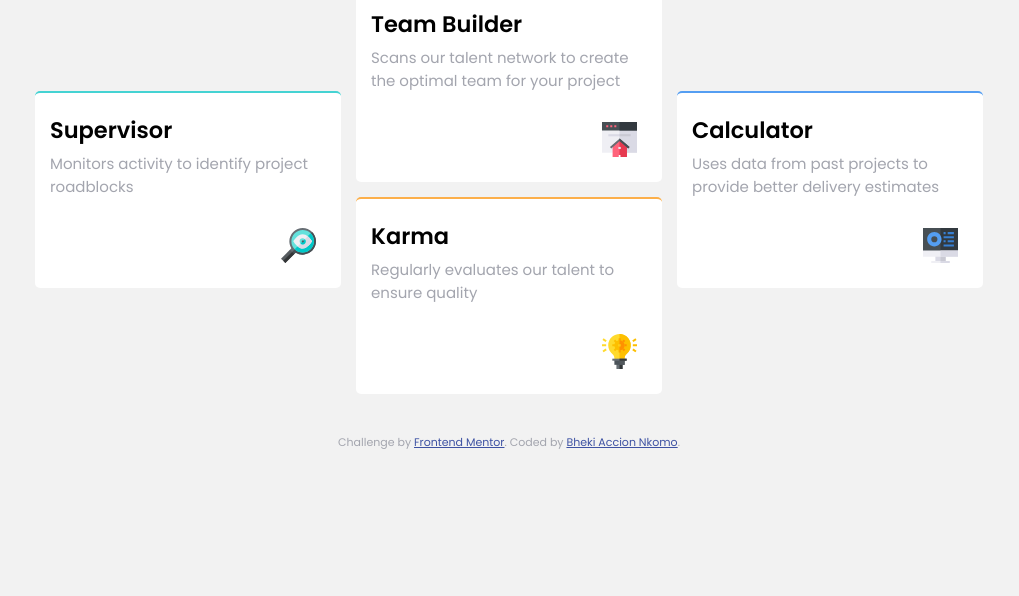
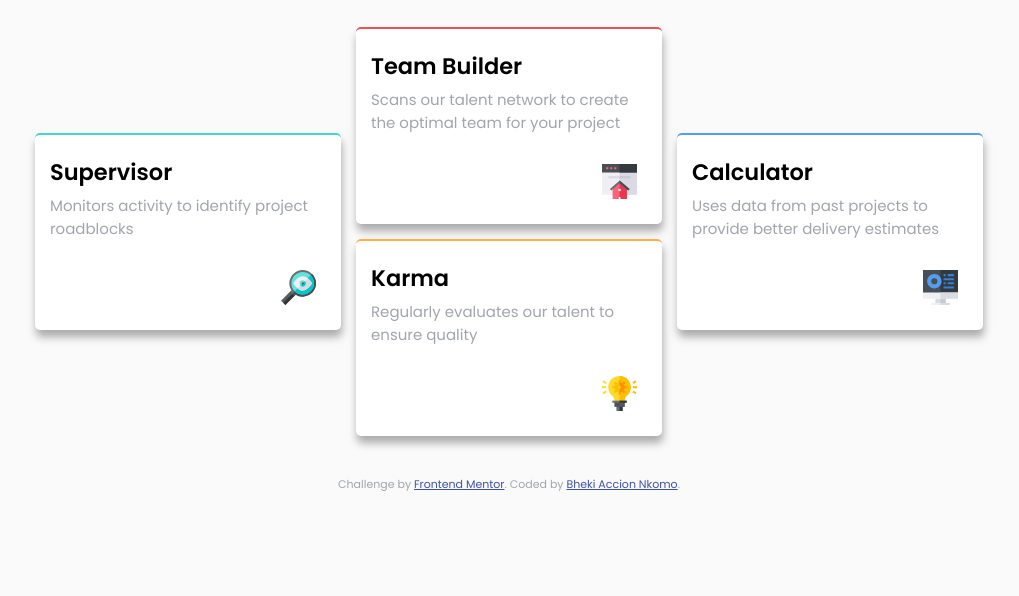
Before and after one commit to BhekiAccion/fout-card-feature-section, a plain HTML site: page index.html in a window 1280 px wide. Shown: the part 204-800 px from the top of the page, without its empty margins (131-1150 px from the left). Drawn offline with Linux system fonts and the light colour scheme.

Commit message:
Update styles.css

```diff
--- a/styles.css
+++ b/styles.css
@@ -1,6 +1,6 @@
 body{
     font-size: 15px;
-    background-color: hsl(0, 0%, 95%);
+    background-color: hsl(0, 0%, 98%);
     font-family: 'Poppins', sans-serif;
 }
 .attribution { font-size: 11px; text-align: center; }
@@ -9,6 +9,7 @@ body{
 .top{
     margin: auto;
     width: 50%;
+    margin-top: 50px;
 }
 
 .top h1{
@@ -46,6 +47,7 @@ p{
     background-color: #fff;
     border-radius: 5px;
     overflow: hidden;
+    box-shadow: 1px 7px 8px #aaa;
 }
 
 .box h2{
```
